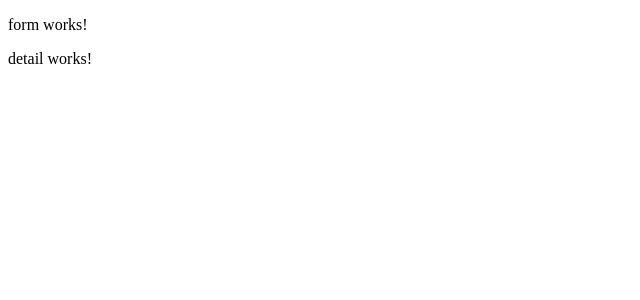
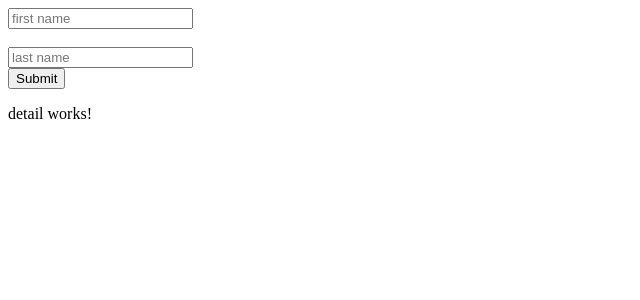
Before and after one commit to sasithorn-jai/angularForm, an Angular app: page / in a window 1280 px wide. Shown: the top 300 px of the page, without its empty margins (0-640 px from the left). Built offline with nearby package versions, Linux system fonts and the light colour scheme.

Commit message:
formGroupCommit

```diff
--- a/src/app/form/form.component.html
+++ b/src/app/form/form.component.html
@@ -1,3 +1,12 @@
-<p>
-  form works!
-</p>
+<form [formGroup]="formGroup" (ngSubmit)="onSubmit(formGroup)">
+  <div>
+    <input type="text" formControlName="firstName" placeholder="first name">
+  </div>
+  <br>
+  <div>
+    <input type="text" formControlName="lastName" placeholder="last name">
+  </div>
+  <div>
+    <button>Submit</button>
+  </div>
+</form>
--- a/src/app/form/form.component.ts
+++ b/src/app/form/form.component.ts
@@ -21,4 +21,8 @@ export class FormComponent implements OnInit {
     })
   }
 
+  onSubmit(form: FormGroup){
+    console.log(form);
+  }
+
 }
```
